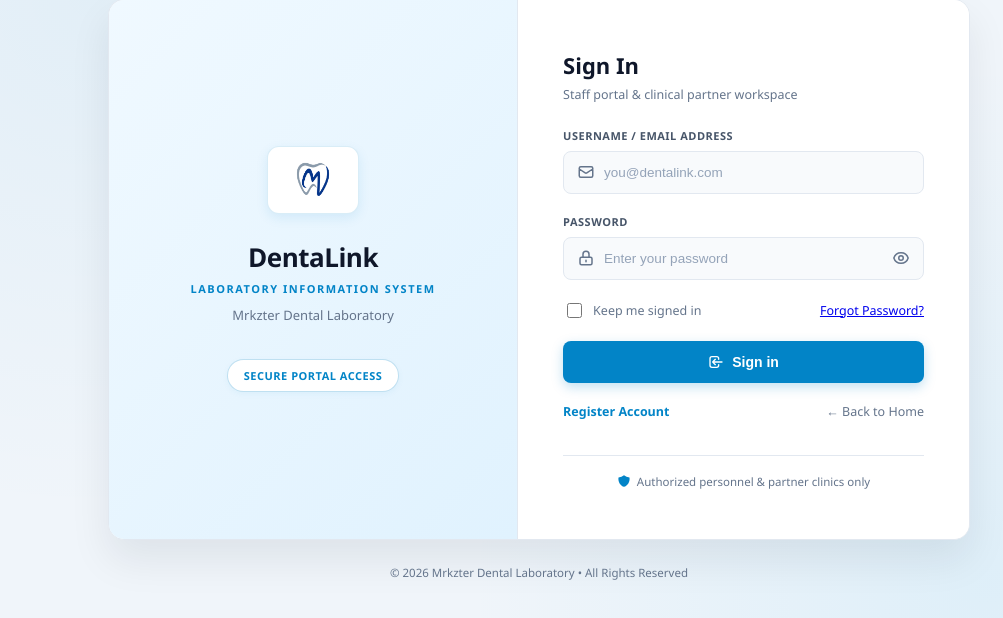
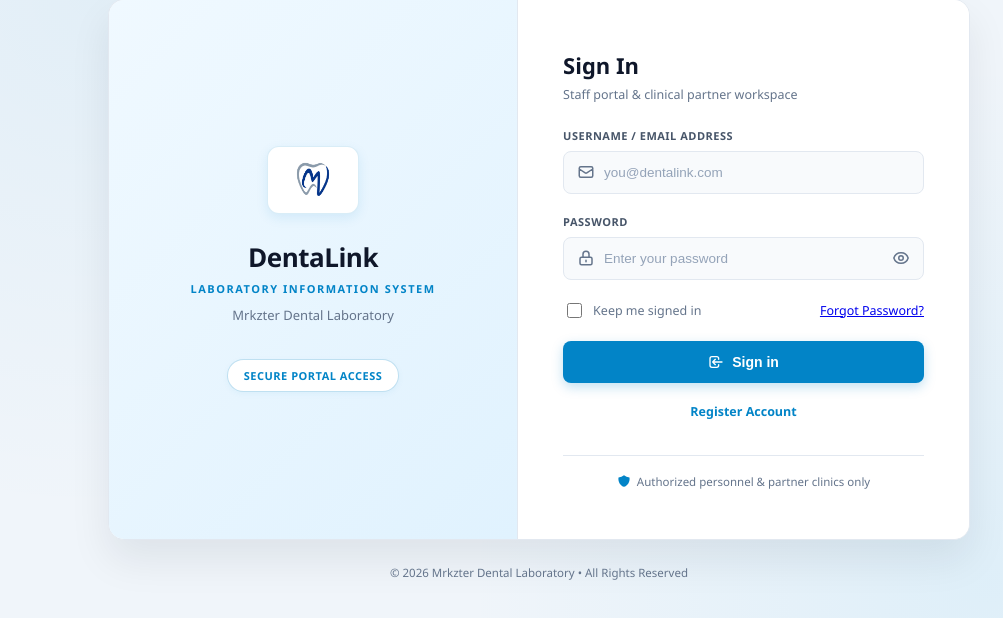
Before and after one commit to Chardiii/DentaLink, a Flask app: page /login in a window 1280 px wide. Shown: the part 131-749 px from the top of the page, without its empty margins (101-1104 px from the left). Run offline with Flask 3, Linux system fonts and the light colour scheme; parts of the project's set-up code (start-up, migrations or seed data) failed here and were passed over; some libraries are stand-ins or nearby versions.

Commit message:
Remove the Back to Home link from the login page

```diff
--- a/templates/login.html
+++ b/templates/login.html
@@ -265,7 +265,7 @@
         /* Auxiliary Links */
         .links-container {
             display: flex;
-            justify-content: space-between;
+            justify-content: center;
             align-items: center;
             font-size: 12.5px;
             margin-bottom: 20px;
@@ -459,7 +459,6 @@
 
             <div class="links-container">
                 <a href="{{ url_for('register') }}" class="register-link">Register Account</a>
-                <a href="{{ url_for('home') }}">← Back to Home</a>
             </div>
 
             <div class="card-footer">
```
